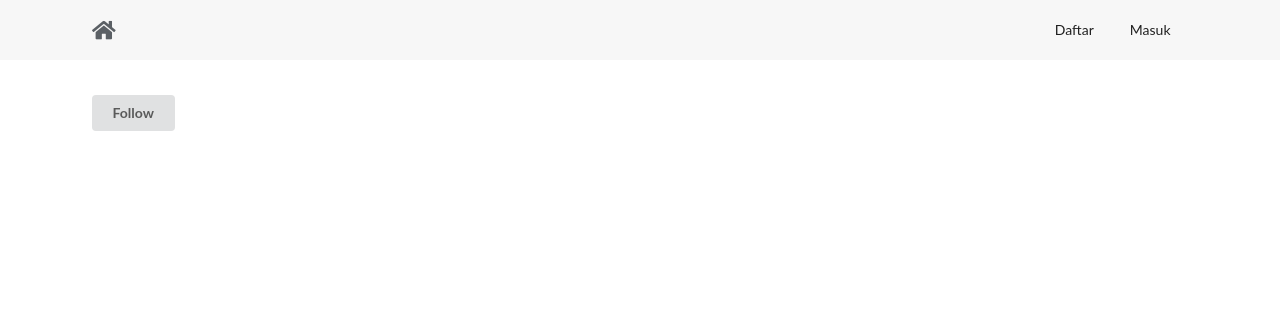
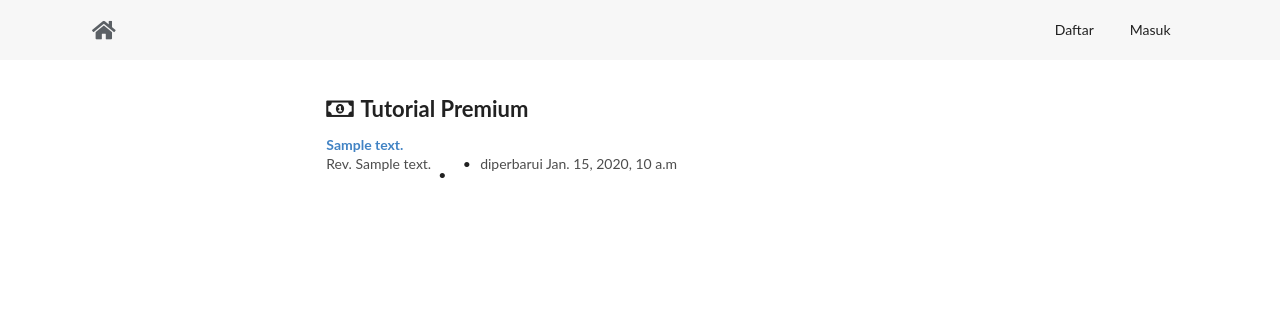
Before and after one commit to PUYUP/tombol-ajaib, a Django app: template public/templates/home.html in a window 1280 px wide. Shown: the top 320 px of the page. Run offline with Django 3.2, Linux system fonts and the light colour scheme; the template is opened without the code that fills it: most values are stand-ins (such as "Sample title", 1, 10 or a date in 2020); parts of the project's set-up code (start-up, migrations or seed data) failed here and were passed over.

Commit message:
Update homepage

```diff
--- a/apps/beacon/public/views/guide.py
+++ b/apps/beacon/public/views/guide.py
@@ -1,5 +1,5 @@
 from django.views import View
-from django.db.models import Count, OuterRef, Subquery, Case, When, Q, F
+from django.db.models import Count, OuterRef, Subquery, Case, When
 from django.http import Http404, HttpResponseNotAllowed
 from django.shortcuts import render, redirect, reverse
 from django.contrib.auth.decorators import login_required
--- a/public/templates/home.html
+++ b/public/templates/home.html
@@ -6,9 +6,52 @@
 {% endblock %}
 
 {% block content %}
-    <div class="ui container">
-        <button class="ui button">
-            Follow
-        </button>
-    </div>
+    <div class="container ui">
+        <div class="row justify-content-center">
+            <div class="col-12 col-sm-12 col-md-10 col-lg-8 col-xl-7">
+                <h1 class="mb-3">
+                    <i class="money bill alternate outline icon"></i>
+                    Tutorial Premium
+                </h1>
+
+                <div class="ui divided list">
+                    {% for item in guides %}
+                        <div class="item">
+                            <div class="content">
+                                <a class="header" href="{% url 'guide_revision_detail' item.revision_uuid %}">{{ item.revision_label }}</a>
+
+                                <div class="description">
+                                    <div class="ui horizontal bulleted list">
+                                        <span class="item">
+                                            Rev. {{ item.revision_version }}
+                                        </span>
+
+                                        <span class="item">
+                                            {% for s in STATUS_CHOICES %}
+                                                {% if s.0 == item.revision_status %}
+                                                    {{ s.1 }}
+                                                {% endif %}
+                                            {% endfor %}
+                                        </span>
+
+                                        <span class="item">
+                                            diperbarui {{ item.revision_date_updated }}
+                                        </span>
+                                    </div>
+                                </div>
+                            </div>
+                        </div>
+                    {% endfor %}
+                </div>
+            </div> <!-- /.col -->
+        </div> <!-- /.row -->
+    </div> <!-- /.container -->
 {% endblock %}
+
+{% block css %}
+    <link rel="stylesheet" type="text/css" href="{% static 'vendors/semantic/components/list.min.css' %}">
+{% endblock %}
+
+{% block js %}
+
+{% endblock %}
```
Also changed, not shown: public/templates/guide/detail.html (+6 -1 lines), public/views/home.py (+32 -2 lines).
